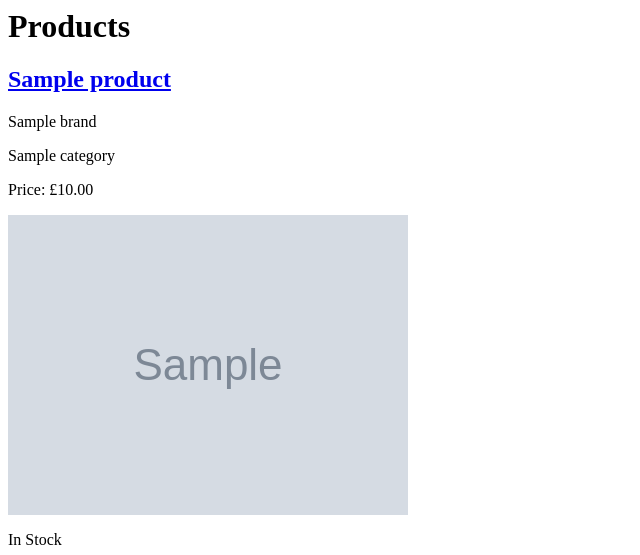
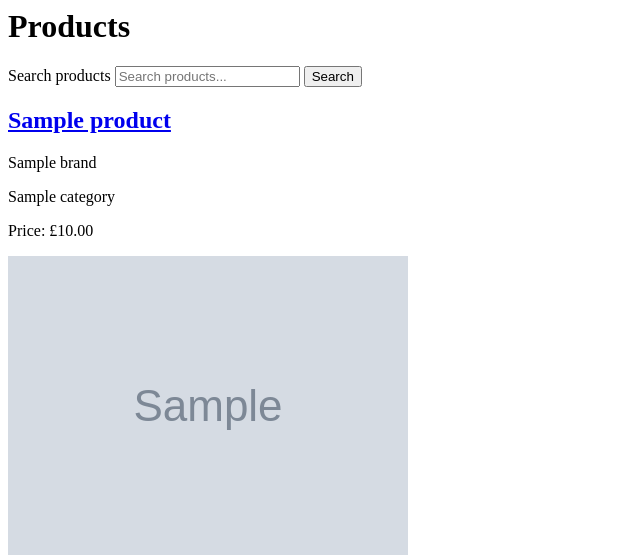
Before and after one commit to llpw-build/nutrition-planet, a Django app: page /products/ in a window 1280 px wide. Shown: the top 555 px of the page, without its empty margins (0-640 px from the left). Run offline with Django 5.2, Linux system fonts and the light colour scheme; tables that the repository leaves empty hold one stand-in row (values such as "Sample post"); grey boxes marked "Sample" are stand-in pictures.

Commit message:
Add search from to template

```diff
--- a/templates/products/products.html
+++ b/templates/products/products.html
@@ -1,4 +1,20 @@
 <h1>Products</h1>
+
+<form method="GET" action="{% url 'all_products' %}">
+    <label for="product-search">Search products</label>
+
+    <input
+        id="product-search"
+        type="search"
+        placeholder="Search products..."
+        name="q"
+        value="{{ search_term|default:'' }}"
+    >
+
+    <button type="submit">
+        Search
+    </button>
+</form>
 
 {% for product in products %}
 
@@ -17,7 +33,9 @@
 <p>
     Price: £{{ product.price }}
 </p>
+{% if product.image %}
 <img src="{{ product.image.url }}" alt="{{ product.name }}">
+{% endif %}
 <p>
     {% if product.stock_quantity > 0 %}
         In Stock
```
